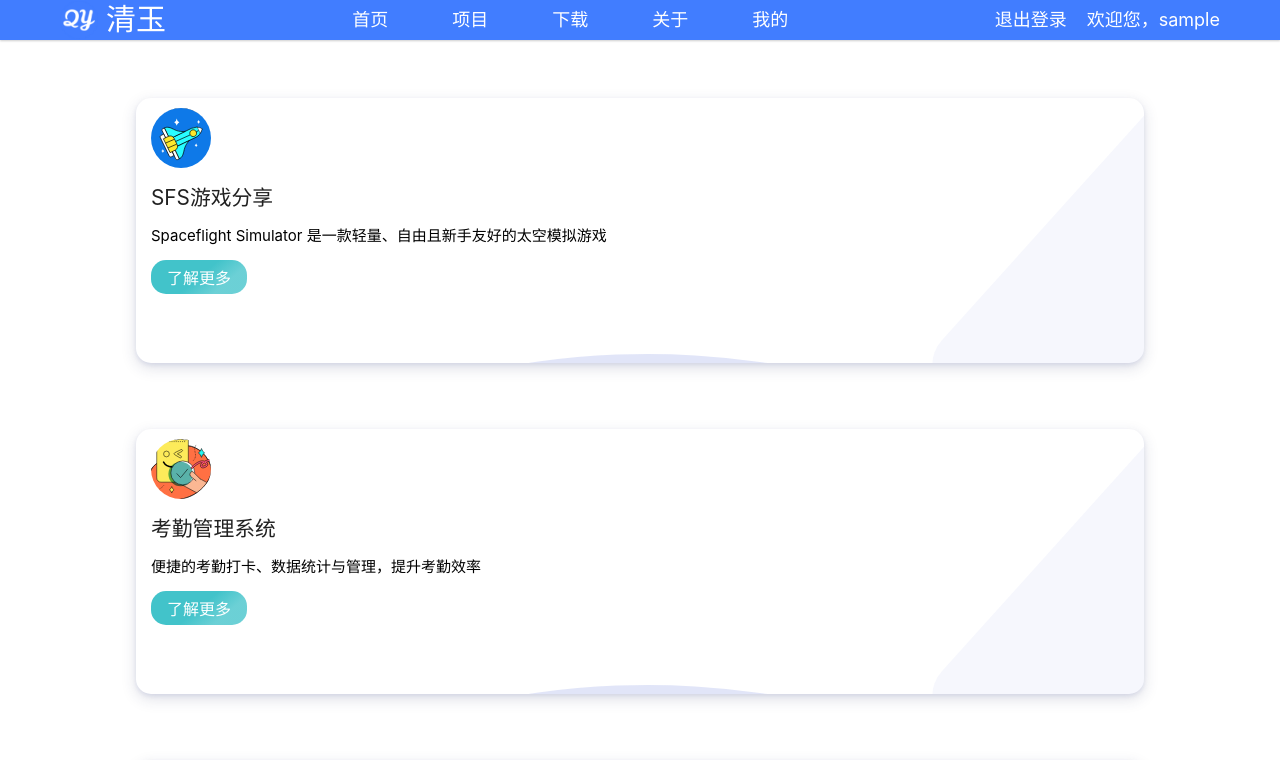
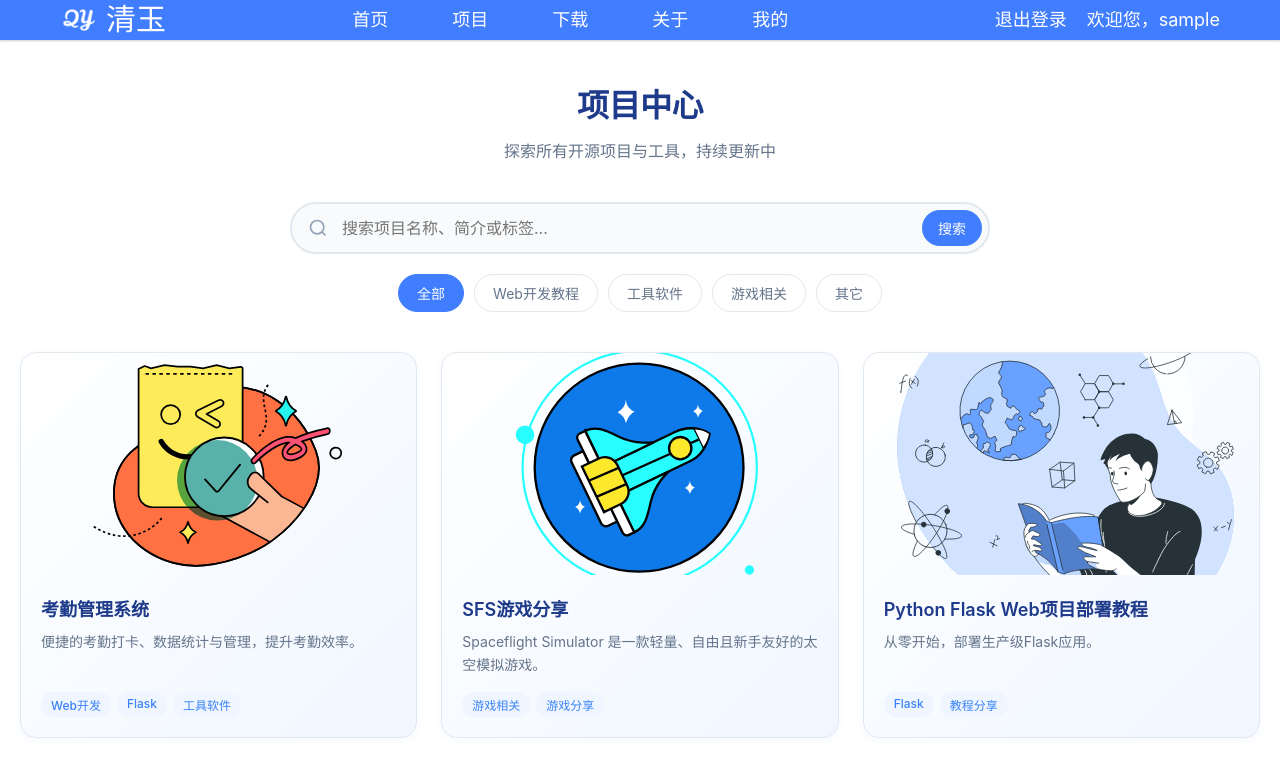
Before and after one commit to QingBeryl/qingyuweb, a Flask app: page /project in a window 1280 px wide. Shown: the top 760 px of the page. Run offline with Flask 3, Linux system fonts and the light colour scheme; the visitor is signed in with stand-in values (Sample User, id 1).

Commit message:
项目页设计完成，新增搜索功能2

```diff
--- a/static/bp/index_bp/css/project.css
+++ b/static/bp/index_bp/css/project.css
@@ -1,138 +1,292 @@
-.section_our_solution .row {
-  align-items: center;
-  margin-top: 50px;
-}
-.our_solution_category {
-  display: flex;
-  flex-direction: row;
-  flex-wrap: wrap;
-}
-.our_solution_category .solution_cards_box {
-  display: flex;
-  flex-direction: column;
-  justify-content: center;
-}
-.solution_cards_box .solution_card {
-  flex: 0 50%;
-  background: #fff;
-  box-shadow: 0 2px 4px 0 rgba(136, 144, 195, 0.2),0 5px 15px 0 rgba(37, 44, 97, 0.15);
-  border-radius: 15px;
-  margin: 8px;
-  padding: 10px 15px;
-  position: relative;
-  z-index: 1;
-  overflow: hidden;
-  min-height: 265px;
-  transition: 0.7s;
-  cursor: pointer;
-}
-.solution_cards_box .solution_card:hover {
-  background: #309df0;
-  color: #fff;
-  transform: scale(1.1);
-  z-index: 9;
-}
-.solution_cards_box .solution_card:hover::before {
-  background: rgb(85 108 214 / 10%);
-}
-.solution_cards_box .solution_card:hover .solu_title h3,
-.solution_cards_box .solution_card:hover .solu_description p {
-  color: #fff;
-}
-.solution_cards_box .solution_card:before {
-  content: "";
-  position: absolute;
-  background: rgb(85 108 214 / 5%);
-  width: 170px;
-  height: 400px;
-  z-index: -1;
-  transform: rotate(42deg);
-  right: -56px;
-  top: -23px;
-  border-radius: 35px;
-}
-.solution_cards_box .solution_card:hover .solu_description button {
-  background: #fff !important;
-  color: #309df0;
-}
-.solution_card .so_top_icon {}
-.solution_card .solu_title div {
-  color: #212121;
-  font-size: 1.3rem;
-  margin-top: 13px;
-  margin-bottom: 13px;
-}
-.solution_card .solu_description p {
-  font-size: 15px;
-  margin-bottom: 15px;
-}
-.solution_card .solu_description button {
-  border: 0;
-  border-radius: 15px;
-  background: linear-gradient(140deg,#42c3ca 0%,#42c3ca 50%,#42c3cac7 75%) !important;
-  color: #fff;
-  font-weight: 500;
-  font-size: 1rem;
-  padding: 5px 16px;
-  cursor: pointer;
-  position:relative;
-  z-index:2;
-}
-.our_solution_content div {
-  text-transform: capitalize;
-  margin-bottom: 1rem;
-  font-size: 2.5rem;
-}
-.hover_color_bubble {
-  position: absolute;
-  background: rgb(54 81 207 / 15%);
-  width: 100rem;
-  height: 100rem;
-  left: 0;
-  right: 0;
-  z-index: -1;
-  top: 16rem;
-  border-radius: 50%;
-  transform: rotate(-36deg);
-  left: -18rem;
-  transition: 0.7s;
-}
-.solution_cards_box .solution_card:hover .hover_color_bubble {
-  top: 0rem;
-}
-.solution_cards_box .solution_card .so_top_icon {
-  width: 60px;
-  height: 60px;
-  border-radius: 50%;
-  background: #fff;
-  overflow: hidden;
-  display: flex;
-  align-items: center;
-  justify-content: center;
-}
-.solution_cards_box .solution_card .so_top_icon img {
-  width: 40px;
-  height: 50px;
-  object-fit: contain;
+/* ==============================
+   项目中心专属样式（与导航栏#417dff完美适配）
+   ============================== */
+.project-page {
+    max-width: 1280px;
+    margin: 40px auto;
+    padding: 0 20px;
+    min-height: calc(100vh - 340px);
 }
 
-.sfs_img{
-  transform: scale(3);transform-origin: center;
+/* 页面头部 */
+.page-header {
+    text-align: center;
+    margin-bottom: 40px;
 }
 
-.attendance_img{
-  transform: scale(3);transform-origin: center;
+.page-title {
+    font-size: 32px;
+    font-weight: 700;
+    color: #1e3a8a;
+    margin-bottom: 12px;
+    letter-spacing: -0.5px;
 }
 
-@media screen and (min-width: 320px) {
-  .sol_card_top_3 {position: relative;top: 0;}
-  .our_solution_category {width: 100%;margin: 0 auto;}
-  .our_solution_category .solution_cards_box {flex: auto;}
+.page-subtitle {
+    font-size: 16px;
+    color: #64748b;
+    max-width: 600px;
+    margin: 0 auto;
 }
-@media only screen and (min-width: 768px) {
-  .our_solution_category .solution_cards_box {flex: 1;}
+
+/* 搜索与筛选栏 */
+.filter-bar {
+    display: flex;
+    flex-direction: column;
+    gap: 20px;
+    margin-bottom: 40px;
 }
-@media only screen and (min-width: 1024px) {
-  .sol_card_top_3 {position: relative;top: -3rem;}
-  .our_solution_category {width: 80%;margin: 0 auto;}
+
+/* 搜索框设计 */
+.search-container {
+    position: relative;
+    max-width: 700px;
+    margin: 0 auto;
+    width: 100%;
 }
+
+.search-icon {
+    position: absolute;
+    left: 18px;
+    top: 50%;
+    transform: translateY(-50%);
+    width: 20px;
+    height: 20px;
+    color: #94a3b8;
+    pointer-events: none;
+}
+
+#projectSearch {
+    width: 100%;
+    padding: 14px 20px 14px 50px;
+    border: 2px solid #e2e8f0;
+    border-radius: 50px;
+    font-size: 16px;
+    background-color: #f8fafc;
+    outline: none;
+    transition: all 0.3s ease;
+}
+
+#projectSearch:focus {
+    border-color: #417dff;
+    background-color: #ffffff;
+    box-shadow: 0 0 0 4px rgba(65, 125, 255, 0.1);
+}
+
+/* 分类标签 */
+.category-tags {
+    display: flex;
+    flex-wrap: wrap;
+    justify-content: center;
+    gap: 10px;
+}
+
+.tag {
+    padding: 8px 18px;
+    border: 1px solid #e2e8f0;
+    border-radius: 20px;
+    background-color: #ffffff;
+    color: #64748b;
+    font-size: 14px;
+    cursor: pointer;
+    transition: all 0.2s ease;
+}
+
+.tag:hover {
+    border-color: #417dff;
+    color: #417dff;
+}
+
+.tag.active {
+    background-color: #417dff;
+    border-color: #417dff;
+    color: #ffffff;
+}
+
+/* 项目网格布局（核心：自动适配列数） */
+.project-grid {
+    display: grid;
+    grid-template-columns: repeat(auto-fill, minmax(300px, 1fr));
+    gap: 24px;
+    margin-bottom: 40px;
+}
+
+/* 项目卡片设计（独特渐变+微动效） */
+.project-card {
+    display: flex;
+    flex-direction: column;
+    background: linear-gradient(135deg, #ffffff 0%, #f0f7ff 100%);
+    border: 1px solid #e2e8f0;
+    border-radius: 16px;
+    overflow: hidden;
+    text-decoration: none;
+    color: inherit;
+    transition: all 0.3s cubic-bezier(0.4, 0, 0.2, 1);
+    box-shadow: 0 2px 8px rgba(65, 125, 255, 0.05);
+}
+
+.project-card:hover {
+    transform: translateY(-8px);
+    box-shadow: 0 12px 24px rgba(65, 125, 255, 0.12);
+    border-color: #bfdbfe;
+}
+
+/* 🔥 图片自动适配核心代码（任何图片都完美显示） */
+.card-image {
+    width: 100%;
+    aspect-ratio: 16 / 9; /* 统一16:9标准封面比例 */
+    overflow: hidden;
+    position: relative;
+}
+
+.card-image img {
+    position: absolute;
+    top: 0;
+    left: 0;
+    width: 100%;
+    height: 100%;
+    object-fit: cover; /* 自动裁剪填充，不变形 */
+    transition: transform 0.5s ease;
+}
+
+.project-card:hover .card-image img {
+    transform: scale(1.08);
+}
+
+/* 卡片内容 */
+.card-content {
+    padding: 20px;
+    flex: 1;
+    display: flex;
+    flex-direction: column;
+}
+
+.card-title {
+    font-size: 18px;
+    font-weight: 600;
+    color: #1e3a8a;
+    margin-bottom: 10px;
+    white-space: nowrap;
+    overflow: hidden;
+    text-overflow: ellipsis;
+}
+
+.card-desc {
+    font-size: 14px;
+    color: #64748b;
+    line-height: 1.6;
+    margin-bottom: 16px;
+    flex: 1;
+    display: -webkit-box;
+    -webkit-line-clamp: 2;
+    -webkit-box-orient: vertical;
+    overflow: hidden;
+}
+
+/* 卡片小标签 */
+.card-tags {
+    display: flex;
+    flex-wrap: wrap;
+    gap: 6px;
+}
+
+.tag-small {
+    padding: 4px 10px;
+    background-color: #eff6ff;
+    color: #3b82f6;
+    border-radius: 12px;
+    font-size: 12px;
+    font-weight: 500;
+}
+
+/* 加载更多按钮 */
+.load-more-container {
+    text-align: center;
+}
+
+.load-more-btn {
+    padding: 12px 32px;
+    background-color: #ffffff;
+    border: 2px solid #417dff;
+    color: #417dff;
+    border-radius: 25px;
+    font-size: 16px;
+    font-weight: 500;
+    cursor: pointer;
+    transition: all 0.2s ease;
+}
+
+.load-more-btn:hover {
+    background-color: #417dff;
+    color: #ffffff;
+}
+
+/* ==============================
+   响应式适配（全端完美显示）
+   ============================== */
+@media (max-width: 768px) {
+    .project-page {
+        margin: 20px auto;
+        padding: 0 15px;
+    }
+
+    .page-title {
+        font-size: 26px;
+    }
+
+    .page-subtitle {
+        font-size: 14px;
+    }
+
+    .filter-bar {
+        gap: 16px;
+        margin-bottom: 30px;
+    }
+
+    .project-grid {
+        grid-template-columns: repeat(auto-fill, minmax(260px, 1fr));
+        gap: 20px;
+    }
+
+    .card-content {
+        padding: 16px;
+    }
+}
+
+@media (max-width: 480px) {
+    .project-grid {
+        grid-template-columns: 1fr;
+    }
+
+    .tag {
+        padding: 6px 14px;
+        font-size: 13px;
+    }
+
+    .card-title {
+        font-size: 17px;
+    }
+
+    .card-desc {
+        font-size: 13px;
+    }
+}
+
+/* 搜索按钮样式 */
+.search-btn {
+    position: absolute;
+    right: 8px;
+    top: 50%;
+    transform: translateY(-50%);
+    padding: 8px 16px;
+    background-color: #417dff;
+    color: #fff;
+    border: none;
+    border-radius: 20px;
+    cursor: pointer;
+    font-size: 14px;
+    transition: background 0.3s ease;
+}
+.search-btn:hover {
+    background-color: #3366cc;
+}
--- a/static/bp/index_bp/js/project.js
+++ b/static/bp/index_bp/js/project.js
@@ -1,22 +1,88 @@
-// 卡片跳转
-function sfsCardLink() {
-  window.location.href = sfscardUrl; // 这里改成你卡片的链接
-}
+// 项目中心功能：搜索(回车/按钮触发) + 分类筛选 + 加载更多
+document.addEventListener('DOMContentLoaded', function () {
+    const searchInput = document.getElementById('projectSearch');
+    const searchBtn = document.getElementById('searchBtn');
+    const categoryTags = document.getElementById('categoryTags');
+    const projectGrid = document.getElementById('projectGrid');
+    const loadMoreBtn = document.getElementById('loadMoreBtn');
 
-// 按钮跳转（独立，不被覆盖）
-function sfsBtnLink(e) {
-  e.stopPropagation(); // 阻止冒泡，核心！
-  window.location.href = sfsbtnUrl; // 这里可以写死，或者用 Flask 路由
-}
+    if (!searchInput || !categoryTags || !projectGrid || !loadMoreBtn) return;
 
+    let currentCategory = 'all';
+    let currentSearch = '';
+    const visibleCount = 12;
+    let totalVisible = visibleCount;
 
-// 卡片跳转
-function attCardLink() {
-  window.location.href = attcardUrl; // 这里改成你卡片的链接
-}
+    // ======================================
+    // 🔥 搜索触发：点击按钮 + 按回车
+    // ======================================
+    function doSearch() {
+        currentSearch = searchInput.value.toLowerCase().trim();
+        filterProjects();
+    }
 
-// 按钮跳转（独立，不被覆盖）
-function attBtnLink(e) {
-  e.stopPropagation(); // 阻止冒泡，核心！
-  window.location.href = attbtnUrl; // 这里可以写死，或者用 Flask 路由
-}
+    // 点击搜索按钮触发
+    searchBtn.addEventListener('click', doSearch);
+
+    // 回车触发搜索
+    searchInput.addEventListener('keydown', function (e) {
+        if (e.key === 'Enter') {
+            doSearch();
+        }
+    });
+
+    // ======================================
+    // 分类筛选（保持点击实时生效）
+    // ======================================
+    document.addEventListener('click', function (e) {
+        const tag = e.target.closest('.category-tags .tag');
+        if (!tag) return;
+
+        document.querySelectorAll('.category-tags .tag').forEach(t => t.classList.remove('active'));
+        tag.classList.add('active');
+        currentCategory = tag.dataset.category;
+        filterProjects();
+    });
+
+    // ======================================
+    // 加载更多
+    // ======================================
+    loadMoreBtn.addEventListener('click', function () {
+        totalVisible += visibleCount;
+        filterProjects();
+    });
+
+    // ======================================
+    // 筛选逻辑
+    // ======================================
+    function filterProjects() {
+        const cards = projectGrid.querySelectorAll('.project-card');
+        let matchCount = 0;
+
+        cards.forEach((card, index) => {
+            const title = card.querySelector('.card-title')?.textContent.toLowerCase() || '';
+            const desc = card.querySelector('.card-desc')?.textContent.toLowerCase() || '';
+            const category = card.dataset.category || '';
+
+            let tagMatch = false;
+            card.querySelectorAll('.tag-small').forEach(t => {
+                if (t.textContent.toLowerCase().includes(currentSearch)) tagMatch = true;
+            });
+
+            const show =
+                (title.includes(currentSearch) || desc.includes(currentSearch) || tagMatch) &&
+                (currentCategory === 'all' || category === currentCategory) &&
+                index < totalVisible;
+
+            card.style.display = show ? 'flex' : 'none';
+            if (show) matchCount++;
+        });
+
+        loadMoreBtn.style.display = (matchCount >= totalVisible && matchCount < cards.length)
+            ? 'inline-block'
+            : 'none';
+    }
+
+    // 初始化
+    filterProjects();
+});
--- a/templates/bp/index_bp/project.html
+++ b/templates/bp/index_bp/project.html
@@ -1,104 +1,116 @@
-<!-- 文件路径：templates/index.html -->
 {% extends "base/index_base.html" %}
 
-<!-- 覆盖父模板的 title block -->
-{% block title %}清玉 - 项目{% endblock %}
+{% block title %}清玉 - 项目中心{% endblock %}
 
-<!-- 给当前页面的body添加唯一类名 -->
-{% block page_class %}project-page{% endblock %}
-
-<!-- 填充父模板的 content block -->
 {% block content %}
 {{ super() }}
 <link rel="stylesheet" href="/static/bp/index_bp/css/project.css">
+<!-- 项目页主容器 -->
+<section class="project-page">
+    <!-- 页面头部 -->
+    <div class="page-header">
+        <h1 class="page-title">项目中心</h1>
+        <p class="page-subtitle">探索所有开源项目与工具，持续更新中</p>
+    </div>
 
-<!--SFS游戏分享-->
-<div class="section_our_solution">
-  <div class="row">
-    <div class="col-lg-12 col-md-12 col-sm-12">
-      <div class="our_solution_category">
-        <div class="solution_cards_box">
-          <div class="solution_card" onclick="sfsCardLink()" target="_blank">
-            <div class="hover_color_bubble"></div>
-            <div class="so_top_icon">
-              <img class="sfs_img" src="/static/bp/index_bp/images/sfs.svg">
+    <!-- 搜索与筛选区 -->
+    <div class="filter-bar">
+        <!-- 搜索框 + 搜索按钮（修改点） -->
+        <div class="search-container">
+            <svg class="search-icon" viewBox="0 0 24 24" fill="none" stroke="currentColor" stroke-width="2">
+                <circle cx="11" cy="11" r="8"></circle>
+                <line x1="21" y1="21" x2="16.65" y2="16.65"></line>
+            </svg>
+            <input
+                type="text"
+                id="projectSearch"
+                placeholder="搜索项目名称、简介或标签..."
+                autocomplete="off"
+            >
+            <!-- 新增搜索按钮 -->
+            <button class="search-btn" id="searchBtn">搜索</button>
         </div>
-            <div class="solu_title">
-              <div>SFS游戏分享</div>
-            </div>
-            <div class="solu_description">
-              <p>
-                Spaceflight Simulator 是一款轻量、自由且新手友好的太空模拟游戏
-              </p>
-              <button class="read_more_btn" type="button" onclick="sfsBtnLink(event)" target="_blank">了解更多</button>
-            </div>
-          </div>
-        </div>
-      </div>
-    </div>
+
+        <!-- 分类标签 -->
+        <div class="category-tags" id="categoryTags">
+            <button class="tag active" data-category="all">全部</button>
+            <button class="tag" data-category="web">Web开发教程</button>
+            <button class="tag" data-category="tool">工具软件</button>
+            <button class="tag" data-category="game">游戏相关</button>
+            <button class="tag" data-category="ai">其它</button>
         </div>
     </div>
 
-
-<!--考勤管理系统-->
-<div class="section_our_solution">
-  <div class="row">
-    <div class="col-lg-12 col-md-12 col-sm-12">
-      <div class="our_solution_category">
-        <div class="solution_cards_box">
-          <div class="solution_card" onclick="attCardLink()" target="_blank">
-            <div class="hover_color_bubble"></div>
-            <div class="so_top_icon">
-              <img class="attendance_img" src="/static/bp/index_bp/images/attendance.svg">
+    <!-- 项目网格（不变） -->
+    <div class="project-grid" id="projectGrid">
+        <!-- 项目卡片1 -->
+        <a class="project-card" href="{{url_for('attendance_bp.index')}}" target="_blank" data-category="tool">
+            <div class="card-image">
+                <img src="/static/bp/index_bp/images/attendance.svg" alt="清玉管理系统">
             </div>
-            <div class="solu_title">
-              <div>考勤管理系统</div>
-            </div>
-            <div class="solu_description">
-              <p>
-                便捷的考勤打卡、数据统计与管理，提升考勤效率
-              </p>
-              <button class="read_more_btn" type="button" onclick="attBtnLink(event)" target="_blank">了解更多</button>
+            <div class="card-content">
+                <h3 class="card-title">考勤管理系统</h3>
+                <p class="card-desc">便捷的考勤打卡、数据统计与管理，提升考勤效率。</p>
+                <div class="card-tags">
+                    <span class="tag-small">Web开发</span>
+                    <span class="tag-small">Flask</span>
+                    <span class="tag-small">工具软件</span>
                 </div>
             </div>
+        </a>
+
+        <!-- 项目卡片2 -->
+        <a class="project-card" href="{{url_for('sfs_bp.a')}}" target="_blank" data-category="game">
+            <div class="card-image">
+                <img src="/static/bp/index_bp/images/sfs.svg" alt="SFS游戏分享">
+            </div>
+            <div class="card-content">
+                <h3 class="card-title">SFS游戏分享</h3>
+                <p class="card-desc">Spaceflight Simulator 是一款轻量、自由且新手友好的太空模拟游戏。</p>
+                <div class="card-tags">
+                    <span class="tag-small">游戏相关</span>
+                    <span class="tag-small">游戏分享</span>
                 </div>
             </div>
+        </a>
+
+        <!-- 项目卡片3 -->
+        <a class="project-card" href="/docs/docs1" target="_blank" data-category="web">
+            <div class="card-image">
+                <img src="/static/bp/index_bp/images/docs1.svg" alt="教程分享">
+            </div>
+            <div class="card-content">
+                <h3 class="card-title">Python Flask Web项目部署教程</h3>
+                <p class="card-desc">从零开始，部署生产级Flask应用。</p>
+                <div class="card-tags">
+                    <span class="tag-small">Flask</span>
+                    <span class="tag-small">教程分享</span>
                 </div>
             </div>
+        </a>
+
+        <!-- 项目卡片4 -->
+        <a class="project-card" href="https://你的项目链接4" target="_blank" data-category="ai">
+            <div class="card-image">
+                <img src="/static/global/project/demo4.jpg" alt="敬请期待">
+            </div>
+            <div class="card-content">
+                <h3 class="card-title">敬请期待</h3>
+                <p class="card-desc">敬请期待</p>
+                <div class="card-tags">
+                    <span class="tag-small"></span>
+                    <span class="tag-small"></span>
+                </div>
+            </div>
+        </a>
     </div>
 
-<div class="section_our_solution">
-  <div class="row">
-    <div class="col-lg-12 col-md-12 col-sm-12">
-      <div class="our_solution_category">
-        <div class="solution_cards_box">
-          <div class="solution_card" onclick="window.open('/docs/docs1', '_blank')" style="cursor: pointer;">
-            <div class="hover_color_bubble"></div>
-            <div class="so_top_icon">
-              <img class="attendance_img" src="/static/bp/index_bp/images/attendance.svg">
+    <!-- 加载更多按钮 -->
+    <div class="load-more-container">
+        <button class="load-more-btn" id="loadMoreBtn">加载更多项目</button>
     </div>
-            <div class="solu_title">
-              <div>Python Flask Web项目部署教程</div>
-            </div>
-            <div class="solu_description">
-              <p>
-                详细介绍如何在Linux系统下部署Python Flask Web，包含Python解释器、Gunicorn、 Nginx、MySQL和Fail2ban的安装和使用
-              </p>
-              <button class="read_more_btn" type="button" onclick="attBtnLink(event)" target="_blank">了解更多</button>
-            </div>
-          </div>
-        </div>
-      </div>
-    </div>
-  </div>
-</div>
+</section>
+
+<!-- 引入JS（不变） -->
 <script src="/static/bp/index_bp/js/project.js"></script>
-<script>
-const sfsbtnUrl = "{{ url_for('index_bp.index') }}";
-const sfscardUrl = "{{ url_for('sfs_bp.a') }}";
-
-
-const attbtnUrl = "{{ url_for('index_bp.index') }}";
-const attcardUrl = "{{ url_for('attendance_bp.index') }}";
-</script>
 {% endblock %}
```
Also changed, not shown: static/bp/index_bp/images/docs1.svg. Lines whose indentation alone changed are shown as unchanged.
